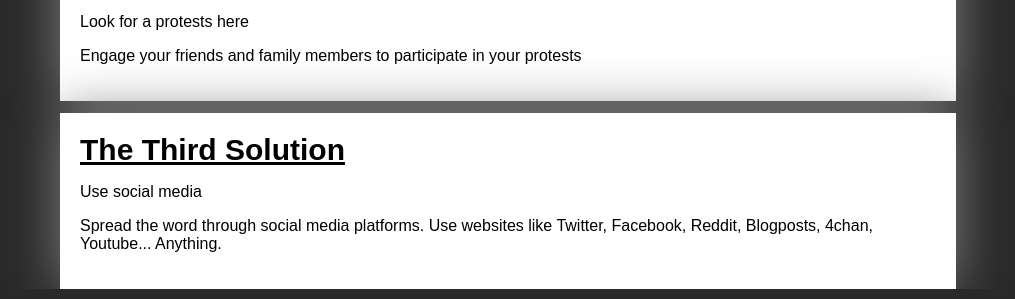
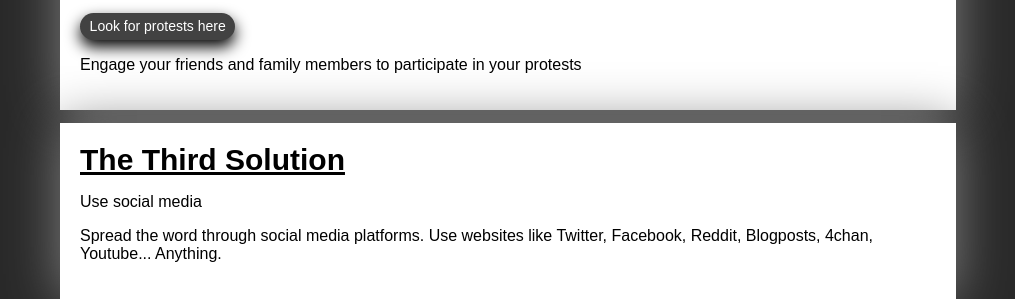
Before and after one commit to Kayizoku/FinalProject, a plain HTML site: page Solution.html in a window 1280 px wide. Shown: the part 588-887 px from the top of the page, without its empty margins (132-1147 px from the left). Drawn offline with Linux system fonts and the light colour scheme.

Commit message:
lagt til kanpper i solution

```diff
--- a/Solution.html
+++ b/Solution.html
@@ -28,9 +28,10 @@
 					<h2>The Second Solution</h2>
 					<p>The second thing you can do is to attend a local protest or host one of your own. </p>
 
-					<div><p>Look for a protests here</p></div><!-- Kan kanskje lage en knapp her og? Link til å finne protester: https://events.battleforthenet.com/#eventType=protestrally -->
+						<div class="button"><a href="https://events.battleforthenet.com/#eventType=protestrally" target="_blank">Look for protests here</a>
+					</div>
+					<p>Engage your friends and family members to participate in your protests </p>
 
-					<p>Engage your friends and family members to participate in your protests </p>
 				</section>
 
 					<section class="sol3">
```
